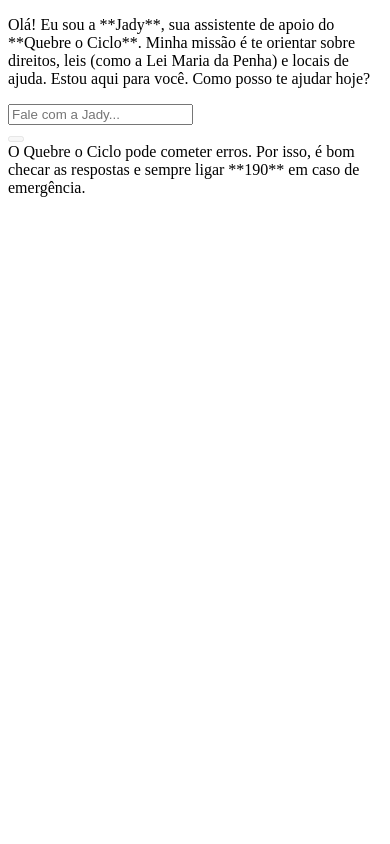
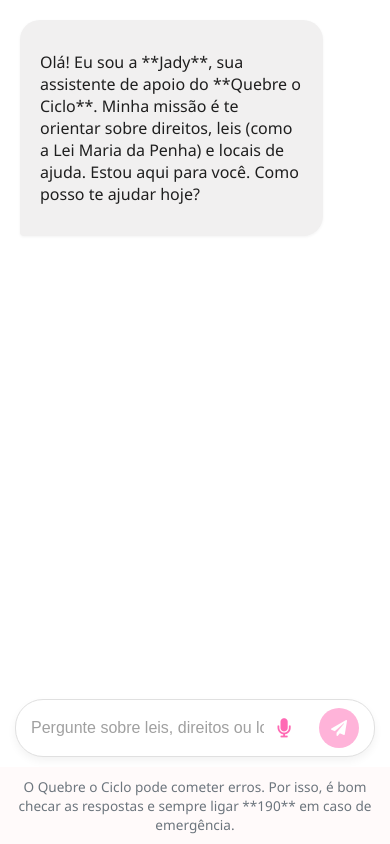
Before and after one commit to pablohsalves/quebre-o-ciclo-ia, a Flask app: page / in a window 390 px wide. Run offline with Flask 3, Linux system fonts and the light colour scheme.

Commit message:
fix: Correção final e robusta do layout mobile para garantir a visibilidade do disclaimer e input. Refatora: Padronização do nome da assistente para 'Jady' em todo o frontend.

```diff
--- a/static/script.js
+++ b/static/script.js
@@ -3,13 +3,13 @@
 const userInput = document.getElementById('user-input');
 const sendButton = document.getElementById('send-button');
 const resetButton = document.getElementById('reset-button');
-// NOVO: Referência ao wrapper do microfone
 const micWrapper = document.getElementById('mic-wrapper');
 const micIcon = document.getElementById('mic-icon');
 
 // --- Variável Global para o Histórico ---
 let chatHistory = [];
 
+// NOME CORRIGIDO AQUI
 const initialMessage = "Olá! Eu sou a **Jady**, sua assistente de apoio do **Quebre o Ciclo**. Minha missão é te orientar sobre direitos, leis (como a Lei Maria da Penha) e locais de ajuda. Estou aqui para você. Como posso te ajudar hoje?";
 
 // Função para iniciar o chat
@@ -34,9 +34,8 @@
     messageDiv.classList.add('message');
     messageDiv.classList.add(sender === 'user' ? 'user-message' : 'ia-message');
 
-    // Adiciona o processamento do Markdown para mensagens da IA
     if (sender === 'ia') {
-         // Simples substituição para markdown (ajuste conforme a necessidade do seu backend)
+         // Simples substituição para markdown
         const formattedText = text
             .replace(/\*\*(.*?)\*\*/g, '<strong>$1</strong>')
             .replace(/\*(.*?)\*/g, '<em>$1</em>')
@@ -49,7 +48,8 @@
     messagesArea.appendChild(messageDiv);
     messagesArea.scrollTop = messagesArea.scrollHeight;
 
-    if (!text.includes("... (A Força Feminina está a processar)")) {
+    // Adiciona ao histórico, exceto mensagens de processamento
+    if (!text.includes("... (A Jady está a processar)")) {
         chatHistory.push({
             "role": sender === 'user' ? 'user' : 'model',
             "parts": [{ "text": text }]
@@ -90,7 +90,7 @@
     recognition.continuous = false;
     recognition.lang = 'pt-BR';
 
-    // NOVO: Adiciona a classe para animação do círculo
+    // Aplica a classe para animação do círculo
     micWrapper.classList.add('recording');
     micIcon.style.color = 'var(--mic-active-color)';
 
@@ -99,7 +99,7 @@
         userInput.value = transcript;
         checkInput();
 
-        // NOVO: ENVIA A MENSAGEM AUTOMATICAMENTE APÓS A TRANSCRIÇÃO
+        // ENVIA A MENSAGEM AUTOMATICAMENTE APÓS A TRANSCRIÇÃO
         sendMessage();
     };
 
@@ -126,7 +126,6 @@
     const processingMessage = messagesArea.lastChild;
 
     try {
-        // ... (código fetch para o backend, permanece o mesmo) ...
         const response = await fetch('/chat', {
             method: 'POST',
             headers: {
@@ -165,7 +164,7 @@
     addMessage(userText, 'user');
     sendToBackend(userText);
 
-    // NOVO: Limpa o campo de input *após* o envio (mesmo para voz)
+    // Limpa o campo de input *após* o envio (mesmo para voz)
     userInput.value = '';
     checkInput();
 }
@@ -174,7 +173,6 @@
 // --- Event Listeners e Inicialização ---
 sendButton.addEventListener('click', sendMessage);
 resetButton.addEventListener('click', resetChat);
-// O Listener agora está no wrapper (nova div)
 micWrapper.addEventListener('click', startVoiceRecognition);
 
 userInput.addEventListener('keypress', (e) => {
--- a/static/style.css
+++ b/static/style.css
@@ -14,22 +14,20 @@
     font-family: 'Segoe UI', Tahoma, Geneva, Verdana, sans-serif;
     background-color: var(--bg-light);
     color: var(--text-dark);
-    /* REVERSÃO PARA FLEXBOX DE ESTRUTURA: Stack vertical centralizado */
     display: flex;
     flex-direction: column;
     align-items: center;
     /* Usa min-height para permitir que o conteúdo se expanda */
     min-height: 100vh;
     margin: 0;
-    padding-bottom: 20px;
+    padding-bottom: 20px; /* Espaço para o rodapé no desktop */
 }
 
 #chat-container {
     width: 100%;
     max-width: 800px;
-    /* REVERSÃO: Define uma altura padrão para Desktop */
     height: 85vh; /* Altura padrão para desktop */
-    flex-grow: 0; /* Não cresce infinitamente no desktop */
+    flex-grow: 0;
 
     background-color: #ffffff;
     border-radius: 12px;
@@ -40,7 +38,7 @@
     margin-top: 20px;
 }
 
-/* Área de Mensagens (com botão de reset flutuante) */
+/* Área de Mensagens */
 #messages-area {
     flex-grow: 1;
     padding: 20px;
@@ -98,7 +96,7 @@
     padding: 15px 20px;
     background-color: var(--input-bg);
     border-top: none;
-    flex-shrink: 0; /* Garante que não encolhe */
+    flex-shrink: 0;
 }
 
 #input-box-wrapper {
@@ -125,7 +123,7 @@
     color: #a0a0a0;
 }
 
-/* Wrapper para o Microfone para aplicar o círculo pulsante */
+/* Wrapper para o Microfone */
 #mic-wrapper {
     position: relative;
     display: flex;
@@ -145,7 +143,7 @@
     transition: color 0.2s;
 }
 
-/* Elemento do Círculo Pulsante (visível apenas durante a gravação) */
+/* Elemento do Círculo Pulsante */
 #mic-wrapper.recording::before {
     content: '';
     position: absolute;
@@ -200,6 +198,7 @@
     padding: 10px 0;
     max-width: 800px;
     width: 100%;
+    flex-shrink: 0;
 }
 
 /* --- Animações --- */
@@ -224,31 +223,27 @@
     body {
         padding: 0;
         margin: 0;
-        /* CRUCIAL: Força 100% da altura no mobile e remove rolagem do body */
+        /* CRUCIAL: Força 100% da altura da viewport no mobile */
         height: 100vh;
-        overflow: hidden;
+        overflow: hidden; /* Evita rolagem do body */
     }
 
     #chat-container {
-        /* Ocupa o espaço restante da altura, garantindo que o disclaimer e input caibam */
-        flex-grow: 1;
-        height: auto; /* Permite que o flexbox calcule a altura */
+        /* Ocupa o espaço restante da altura */
+        height: 100%;
         width: 100%;
         max-width: none;
         border-radius: 0;
         box-shadow: none;
         margin-top: 0;
+        flex-grow: 1; /* Permite crescer */
     }
 
     #input-area {
-        /* Garante que o input-area não tenha rolagem */
-        flex-shrink: 0;
         padding: 10px 15px;
     }
 
-    /* CORREÇÃO: Força o disclaimer a ser visível no rodapé */
     #disclaimer-bottom {
-        flex-shrink: 0;
         padding: 10px 15px;
         box-sizing: border-box;
         max-width: none;
--- a/templates/index.html
+++ b/templates/index.html
@@ -1,7 +1,12 @@
 <!DOCTYPE html>
 <html lang="pt-BR">
 <head>
-    </head>
+    <meta charset="UTF-8">
+    <meta name="viewport" content="width=device-width, initial-scale=1.0">
+    <title>Quebre o Ciclo | Jady</title>
+    <link rel="stylesheet" href="https://cdnjs.cloudflare.com/ajax/libs/font-awesome/5.15.4/css/all.min.css">
+    <link rel="stylesheet" href="{{ url_for('static', filename='style.css') }}">
+</head>
 <body>
 
     <div id="chat-container">
@@ -12,7 +17,7 @@
 
         <div id="input-area">
             <div id="input-box-wrapper">
-                <input type="text" id="user-input" placeholder="Fale com a Jady...">
+                <input type="text" id="user-input" placeholder="Pergunte sobre leis, direitos ou locais de apoio...">
 
                 <div id="mic-wrapper">
                     <i class="fas fa-microphone" id="mic-icon"></i>
```
